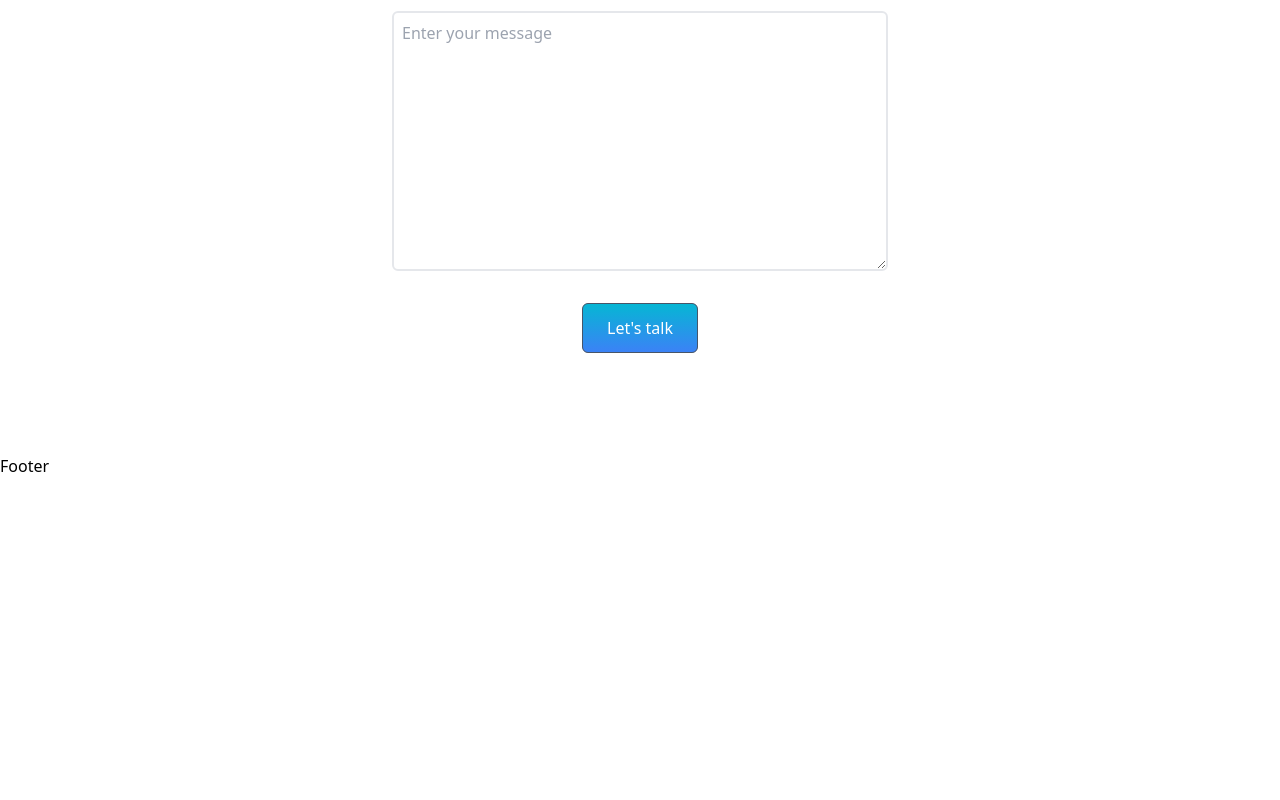
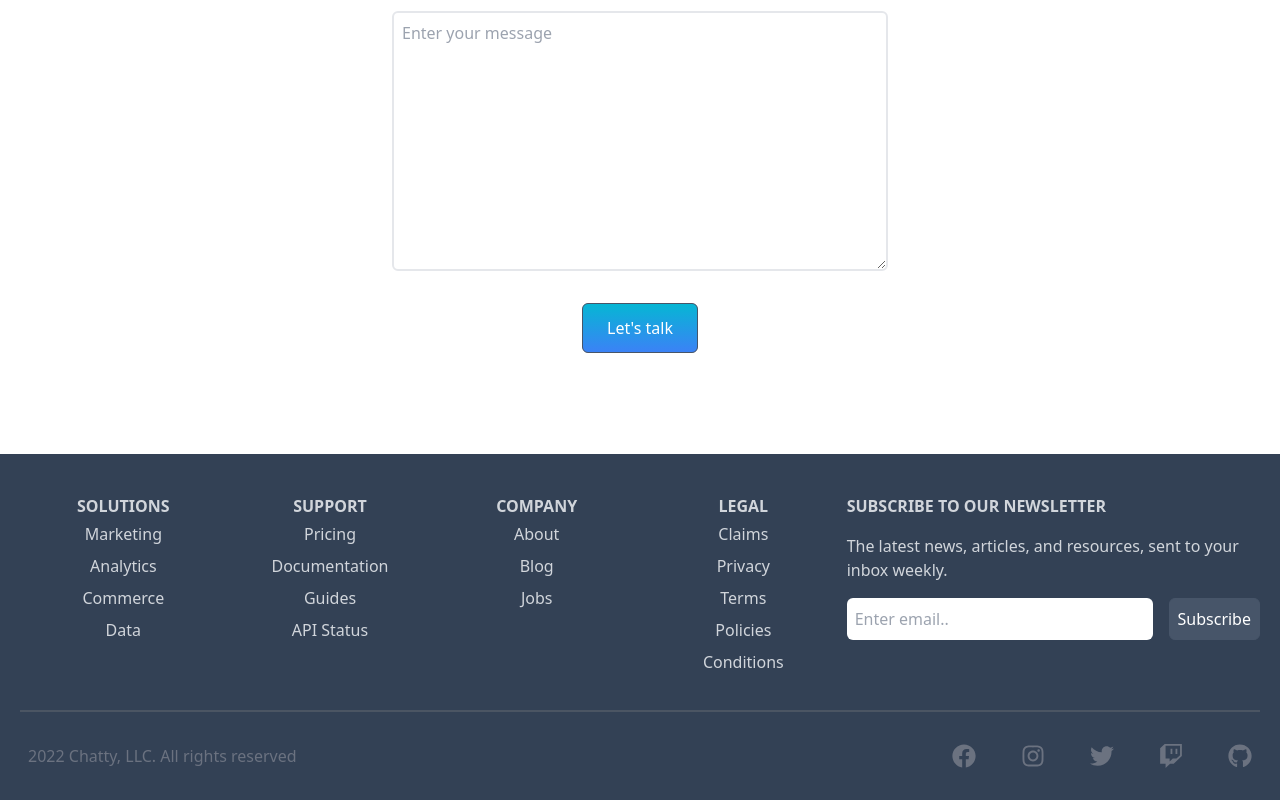
Before and after one commit to hwadong119/react-tailwind-app, a React (Create React App) app: page / in a window 1280 px wide. Shown: the part 4684-5484 px from the top of the page. Before the commit the page ends 5162 px from the top, so only its background shows below. Built offline with nearby package versions, Linux system fonts and the light colour scheme.

Commit message:
Footer 컴포넌트 생성

```diff
--- a/src/components/Footer.js
+++ b/src/components/Footer.js
@@ -1,8 +1,74 @@
 import React from 'react'
+
+import {
+    FaFacebook,
+    FaGithub,
+    FaInstagram,
+    FaTwitter,
+    FaTwitch,
+} from 'react-icons/fa'
 
 const Footer = () => {
   return (
-    <div>Footer</div>
+    <section className='w-full px-2 text-gray-300 bg-slate-700 py-y'>
+        <div className='max-w-[1240px] mx-auto grid grid-cols-2 md:grid-cols-6 border-b-2 border-gray-600 py-8'>
+            <div className='text-center'>
+                <h6 className='pt-2 font-bold uppercase'>Solutions</h6>
+                <ul>
+                    <li className='py-1'>Marketing</li>
+                    <li className='py-1'>Analytics</li>
+                    <li className='py-1'>Commerce</li>
+                    <li className='py-1'>Data</li>
+                </ul>
+            </div>
+            <div className='text-center'>
+                <h6 className='pt-2 font-bold uppercase'>Support</h6>
+                <ul>
+                    <li className='py-1'>Pricing</li>
+                    <li className='py-1'>Documentation</li>
+                    <li className='py-1'>Guides</li>
+                    <li className='py-1'>API Status</li>
+                </ul>
+            </div>
+            <div className='text-center'>
+                <h6 className='pt-2 font-bold uppercase'>Company</h6>
+                <ul>
+                    <li className='py-1'>About</li>
+                    <li className='py-1'>Blog</li>
+                    <li className='py-1'>Jobs</li>
+                </ul>
+            </div>
+            <div className='text-center'>
+                <h6 className='pt-2 font-bold uppercase'>Legal</h6>
+                <ul>
+                    <li className='py-1'>Claims</li>
+                    <li className='py-1'>Privacy</li>
+                    <li className='py-1'>Terms</li>
+                    <li className='py-1'>Policies</li>
+                    <li className='py-1'>Conditions</li>
+                </ul>
+            </div>
+            <div className='col-span-2 pt-8 md:pt-2'>
+                <p className='font-bold uppercase'>Subscribe to our newsletter</p>
+                <p className='py-4'>The latest news, articles, and resources, sent to your inbox weekly.</p>
+                <form className='flex flex-col sm:flex-row'>
+                    <input className='w-full p-2 mb-4 mr-4 rounded-md' type="email" placeholder='Enter email..'/>
+                    <button className='p-2 mb-4'>Subscribe</button>
+                </form>
+            </div>
+        </div>
+
+        <div className='flex flex-col max-w-[1240px] px-2 py-4 mx-auto justify-between sm:flex-row text-center text-gray-500'>
+        <p className='py-4'>2022 Chatty, LLC. All rights reserved</p>
+        <div className='flex justify-between sm:w-[300px] pt-4 text-2xl'>
+            <FaFacebook />
+            <FaInstagram />
+            <FaTwitter />
+            <FaTwitch />
+            <FaGithub />
+        </div>
+        </div>
+    </section>
   )
 }
 
```
